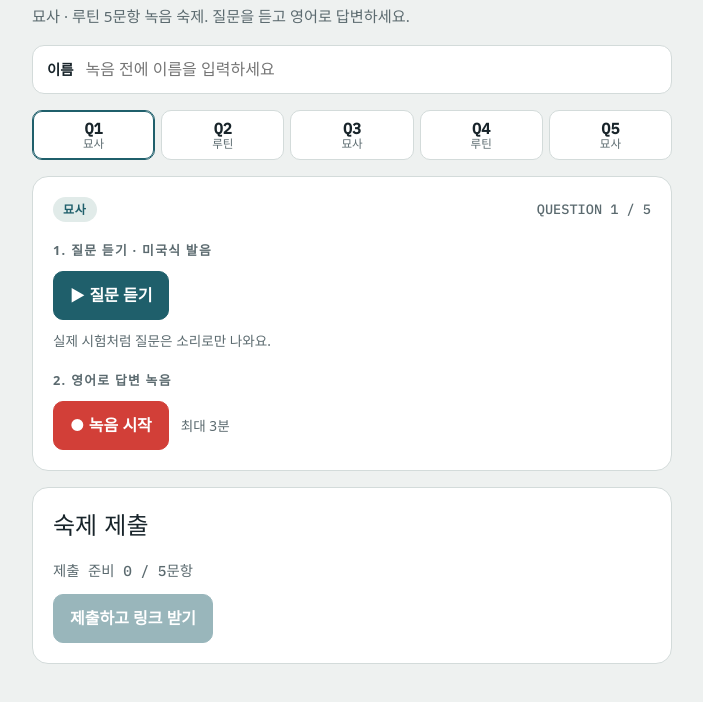
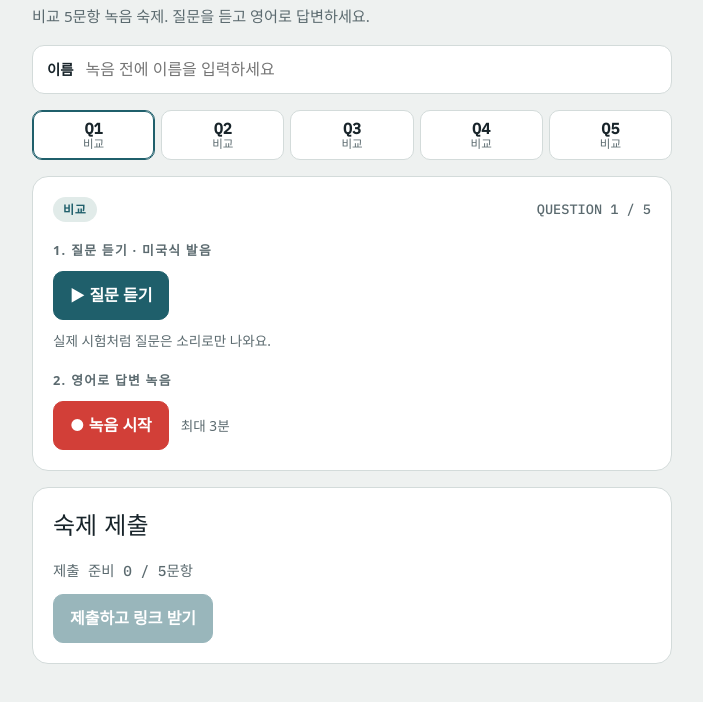
Before and after one commit to cleochoi/cleopic1, a plain HTML site: page index.html in a window 1280 px wide. Shown: the part 62-764 px from the top of the page, without its empty margins (288-991 px from the left). Drawn offline with Linux system fonts and the light colour scheme; a web font is replaced by a local one.

Commit message:
Add files via upload

```diff
--- a/index.html
+++ b/index.html
@@ -79,7 +79,7 @@ audio{width:100%}
 <div class="wrap">
   <header>
     <h1 class="brand">클레오픽<small>CleoPIc</small></h1>
-    <p class="sub">묘사 · 루틴 5문항 녹음 숙제. 질문을 듣고 영어로 답변하세요.</p>
+    <p class="sub">비교 5문항 녹음 숙제. 질문을 듣고 영어로 답변하세요.</p>
   </header>
 
   <div class="warnbar" id="configWarn" hidden>선생님 설정이 아직 안 됐어요. index.html의 API_URL에 웹 앱 주소를 넣어주세요.</div>
@@ -111,11 +111,11 @@ audio{width:100%}
 const API_URL = "https://script.google.com/macros/s/AKfycbwKznD-iw20x4tDb2LKAv-cgoJEvTWt1bGat-k70oQodISMQLXJveL4Gcpe_FLt7w4j/exec";   // 예: https://script.google.com/macros/s/AKfy.../exec
 
 const QUESTIONS = [
-  {type:"묘사", text:"I would like to know about your house. What does it look like? How many rooms does it have, and which room do you like the most? Please describe it in as much detail as possible."},
-  {type:"루틴", text:"Tell me about your typical weekday. What do you usually do from the moment you wake up until you go to bed? Please tell me everything in detail."},
-  {type:"묘사", text:"Describe a park you often go to. Where is it, what does it look like, and what kinds of things do people usually do there?"},
-  {type:"루틴", text:"What do you usually do on weekends? Describe your weekend routine from Saturday morning to Sunday night."},
-  {type:"묘사", text:"Tell me about your favorite café. Where is it located, what does it look like inside, and why do you like going there?"}
+  {type:"비교", text:"How is your current neighborhood different from the one you grew up in?"},
+  {type:"비교", text:"How has your relationship with your best friend changed compared to before?"},
+  {type:"비교", text:"Compare your current favorite hobby with one you enjoyed in the past."},
+  {type:"비교", text:"Compare your most recent trip with a trip you took in the past."},
+  {type:"비교", text:"How is traveling these days different from traveling in the past?"}
 ];
 const MAX_REPLAYS = 2;       // 첫 듣기 이후 다시 듣기 횟수
 const MAX_SECONDS = 180;     // 녹음 최대 3분
```
